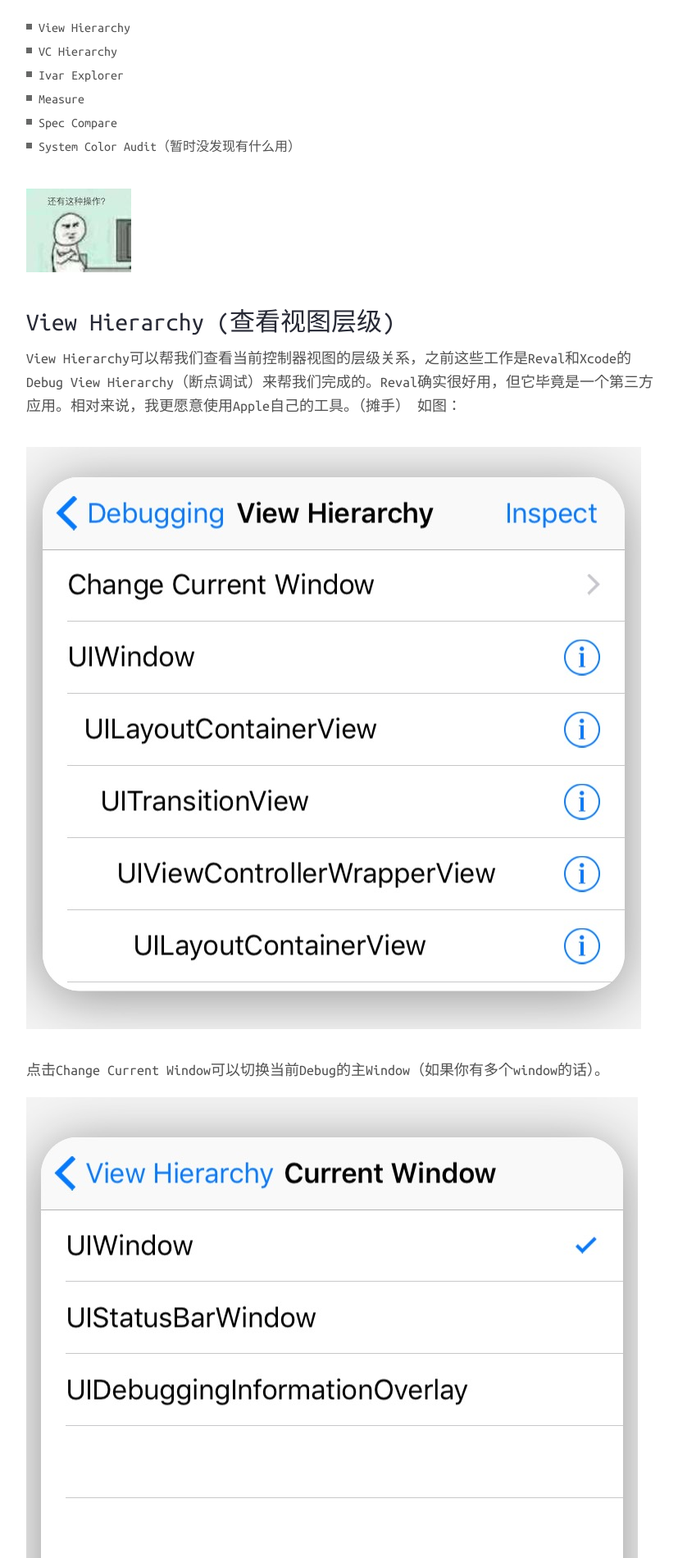
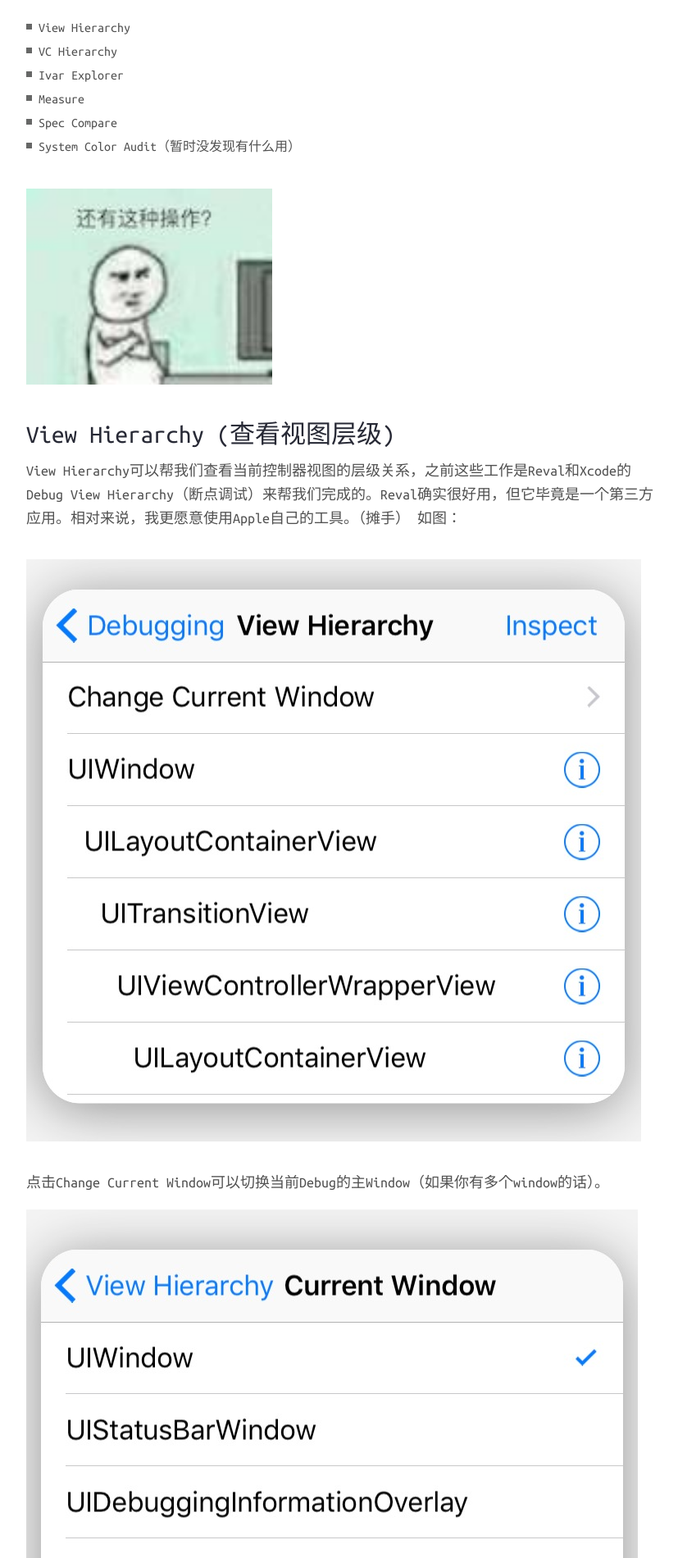
Before and after one commit to Khala-wan/Khala-wan.github.io, a Jekyll site: the page built from _posts/2017-05-27-iOS-骚操作-UIDebuggingInformationOverlay.markdown, in a window 1280 px wide. Shown: the part 984-2884 px from the top of the page at 82% size, without its empty margins (224-1051 px from the left). Built offline with Jekyll 4.4.1, drawn with Linux system fonts in a browser that asks for light colours; nearby versions of some CDN libraries.

Commit message:
UIDebuggingInformationOverlay

```diff
--- a/_posts/2017-05-27-iOS-骚操作-UIDebuggingInformationOverlay.markdown
+++ b/_posts/2017-05-27-iOS-骚操作-UIDebuggingInformationOverlay.markdown
@@ -11,7 +11,7 @@
 
 UIDebuggingInformationOverlay是一个私有的UIWindow的子类。它的作用就是用来帮助iOS的开发人员和设计人员用来调试自己的APP。值得一提的是这个功能(Window)是个私有类。是前几天才被Ryan Peterson在浏览UIKit的私有头文件的时候发现并公布给大家。这是他的英文原文博客[UIDebuggingInformationOverlay](http://ryanipete.com/blog/ios/swift/objective-c/uidebugginginformationoverlay/).
 
-<img width="300" height="300" src="https://github.com/Khala-wan/Khala-wan.github.io/raw/master/resource/UIDebuggingInformationOverlay-0.jpg"/>
+<img style="margin:auto 0;text-align: center" width="300" height="300" src="https://github.com/Khala-wan/Khala-wan.github.io/raw/master/resource/UIDebuggingInformationOverlay-0.jpg"/>
 
 
 ## UIDebuggingInformationOverlay能帮我们干什么
@@ -25,7 +25,8 @@
 * Spec Compare
 * System Color Audit（暂时没发现有什么用）
 
-![img](https://github.com/Khala-wan/Khala-wan.github.io/raw/master/resource/UIDebuggingInformationOverlay-1.jpg)
+<img style="margin:auto 0;text-align: center" width="300" height="300" src="https://github.com/Khala-wan/Khala-wan.github.io/raw/master/resource/UIDebuggingInformationOverlay-1.jpg"/>
+
 
 ## View Hierarchy (查看视图层级)
 
```
